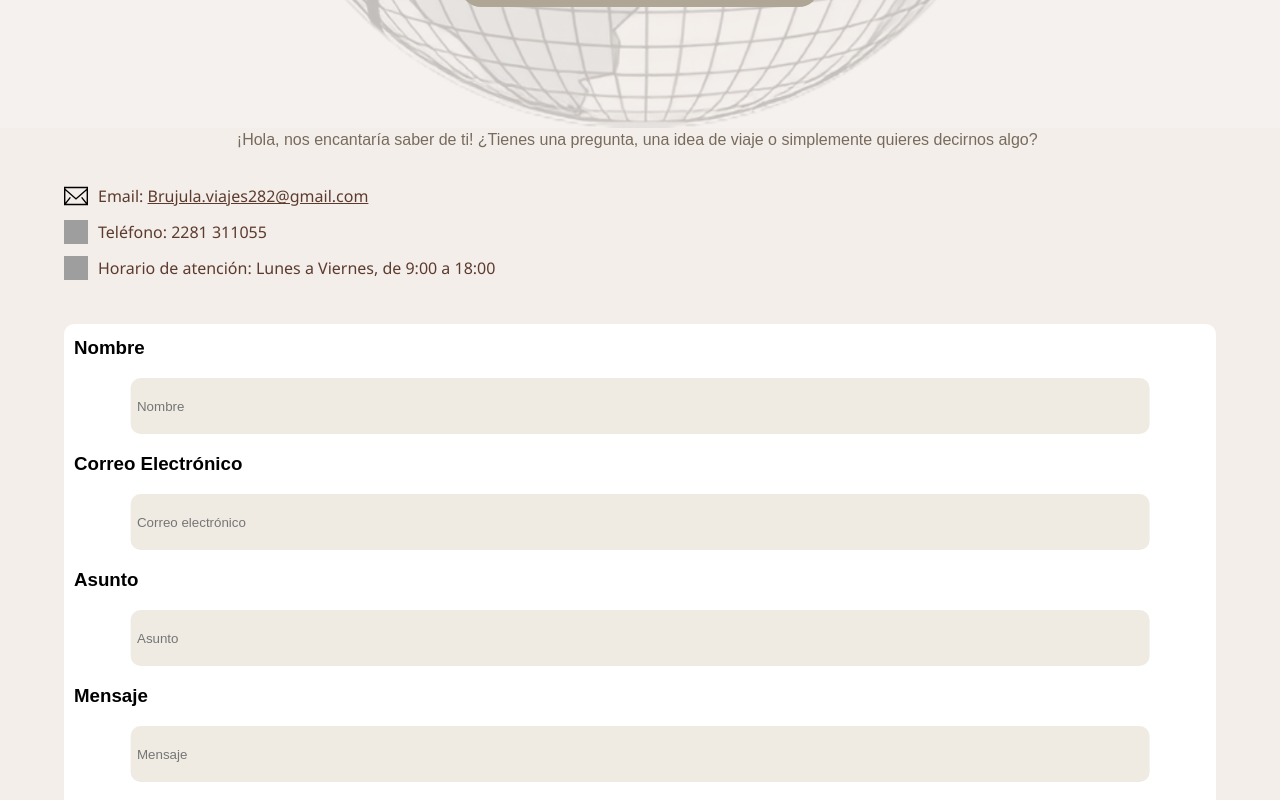
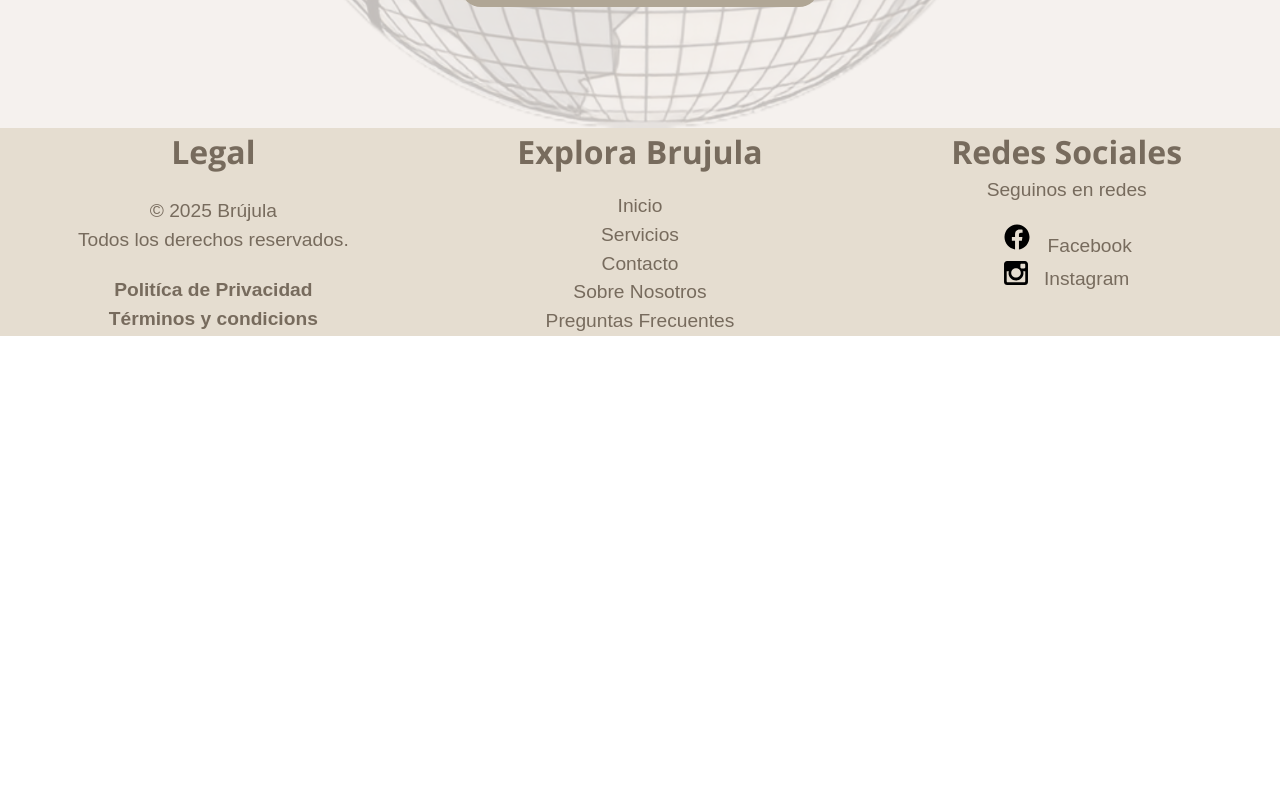
Before and after one commit to juanMarcosChalu/olimpiada-grupo-A, a React (Vite) app in the folder olim/: page / in a window 1280 px wide. Shown: the part 3880-4680 px from the top of the page. After the commit the page ends 4216 px from the top, so only its background shows below. Built offline with nearby package versions, Linux system fonts and the light colour scheme; grey boxes are pictures that could not be loaded.

Commit message:
1.2.2
pequeño arreglo en el css de contacto y mover el estilo a la misma carpeta del componente

```diff
--- a/olim/src/App.jsx
+++ b/olim/src/App.jsx
@@ -85,7 +85,7 @@ function App() {
             <Testimonios />
             <Login />
             <Registro />
-            <Contacto />
+
             <Footer />
           </>
         } />
@@ -125,6 +125,20 @@ function App() {
                 <Link to="/contacto" key="contacto">Contacto</Link>,
               ]} />
             <SectionNotificaciones />
+            <Footer />
+          </>
+
+        } />
+         <Route path='/Contacto' element={
+          <>
+            <Header
+              title={<h1>Contactanos</h1>}
+              menuItems={[
+                <Link to="/" key="inicio">Inicio</Link>,
+                <ServiciosMenu key="servicios" />,
+                <Link to="/contacto" key="contacto">Contacto</Link>,
+              ]} />
+            <Contacto />
             <Footer />
           </>
 
--- a/olim/src/components/sections/contactanos/contacto.jsx
+++ b/olim/src/components/sections/contactanos/contacto.jsx
@@ -1,5 +1,5 @@
 import React from "react";
-import styles from "../../../styles/contacto.module.css";
+import styles from "./contacto.module.css";
 import Footer from "../../Layouts/Footer.jsx";
 import calendar from "../../../assets/svgs/calendar.svg";
 import email from "../../../assets/svgs/email.svg";
@@ -7,7 +7,7 @@ import phone from "../../../assets/svgs/phone.svg";
 
 function Contacto() {
     return (
-        <main>
+        <main className={styles.main}>
             <section className={styles.contactoContainer}>
                 <article className={styles.textoContacto}>
                     <span>
--- a/olim/src/styles/contacto.module.css
+++ b/olim/src/components/sections/contactanos/contacto.module.css
@@ -1,4 +1,4 @@
-main {
+.main {
     min-width: 100%;
     height: 100vh;
     background-color: #F3EEEA;
--- a/olim/src/styles/busqueda.css
+++ b/olim/src/styles/busqueda.css
@@ -105,6 +105,7 @@
 
 
 
+
     position: relative;
     height: 100%;
     width: 100vw;
@@ -115,11 +116,6 @@
     justify-content: space-between;
     background-size: cover;
     background-position: center center;
-
-
-
-
-
     .article-busqueda {
         width: 25vw;
         height: 60vh;
```
